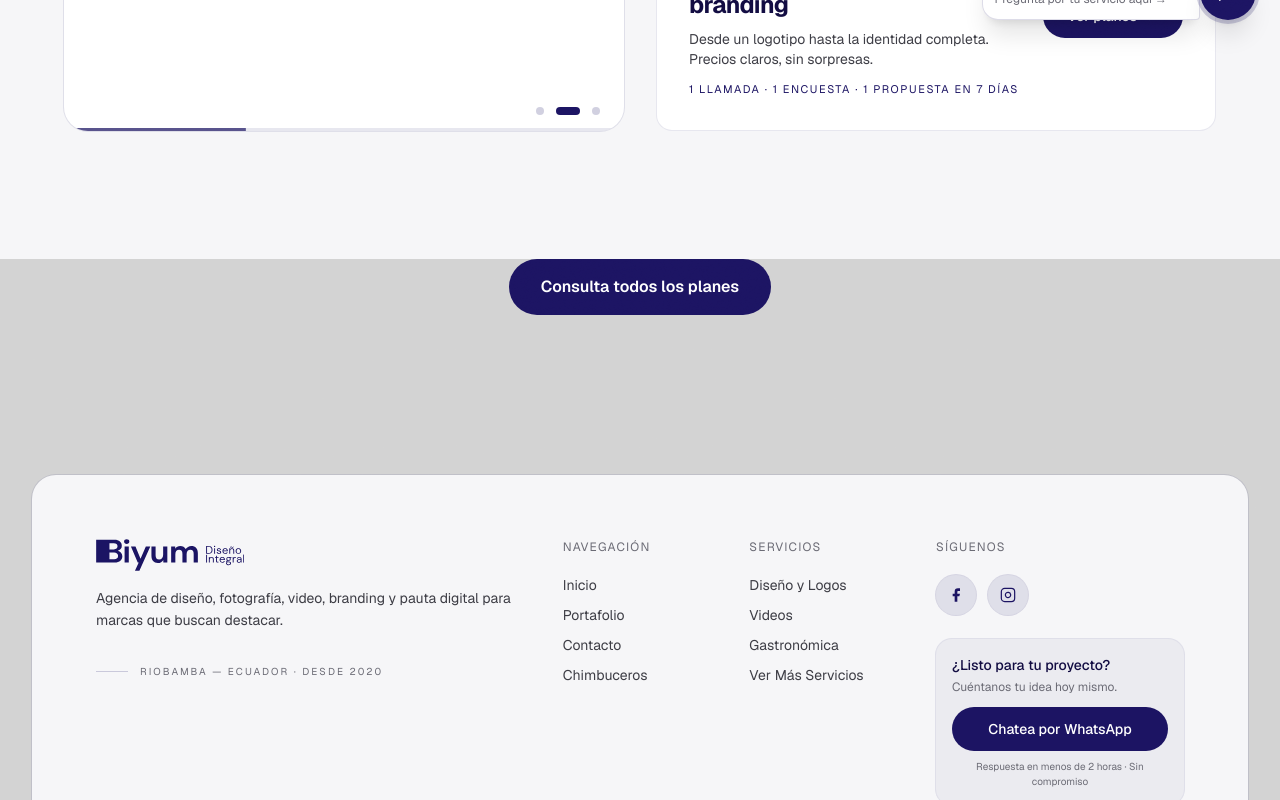
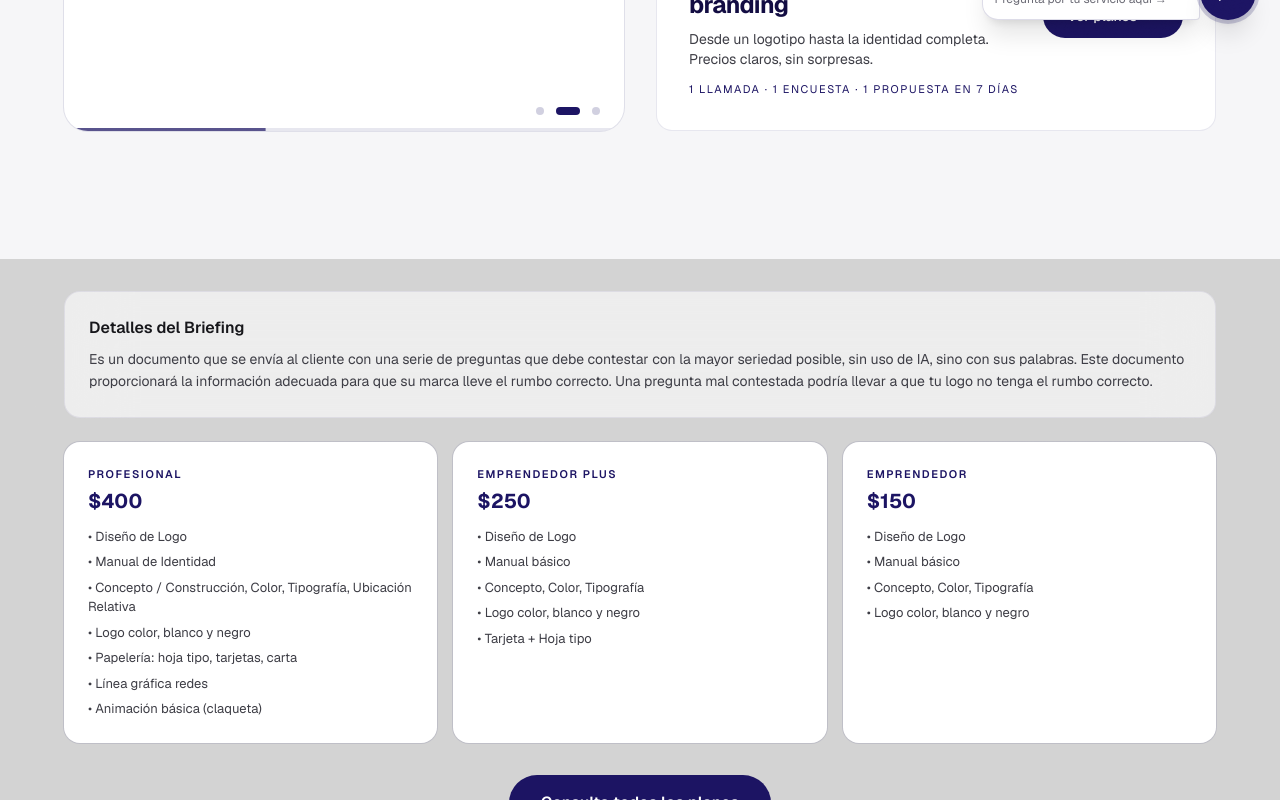
Before and after one commit to alejandrovelozvera-hash/biyum-sitio-web, a Next.js app: page /proceso in a window 1280 px wide. Shown: the part 700-1500 px from the top of the page. Built offline with nearby package versions, Linux system fonts and the light colour scheme.

Commit message:
feat: añade Servicio de Drone  y detalla paquetes Branding con Briefing en modal y /proceso y kb

```diff
--- a/kb/biyum.md
+++ b/kb/biyum.md
@@ -16,8 +16,12 @@ Edita este archivo para entrenar a la IA. Cada servicio, precio o FAQ que añada
 - Ideal: Lanzamientos, redes, ads
 - Nota: El precio depende del proyecto/idea.
 
-### Branding — Desde $250
-- 3 propuestas de logo, Manual básico, Manual completo, Papelería esencial
+### Branding — Paquetes desde $150
+- Previo al diseño se realiza un briefing de trabajo.
+- **Detalles del Briefing:** Es un documento que se envía al cliente con una serie de preguntas que debe contestar con la mayor seriedad posible, sin uso de IA, sino con sus palabras. Este documento proporcionará la información adecuada para que su marca lleve el rumbo correcto. Una pregunta mal contestada podría llevar a que tu logo no tenga el rumbo correcto.
+- **Paquete Profesional — $400:** Diseño de Logo + Manual de Identidad (Concepto/Construcción, Color, Tipografía, Ubicación Relativa, Logo en versiones color/blanco y negro, Papelería: hoja tipo, tarjetas, carta, Línea gráfica redes: portada, posts, historias) + Animación básica del logo (claqueta intro para videos).
+- **Paquete Emprendedor Plus — $250:** Diseño de Logo + Manual básico (Concepto/Construcción, Color, Tipografía, Logo versiones color/blanco y negro, Tarjeta de presentación, Hoja tipo) en digital.
+- **Paquete Emprendedor — $150:** Diseño de Logo + Manual básico (Concepto/Construcción, Color, Tipografía, Logo versiones color/blanco y negro) en digital.
 - Ideal: Emprendimientos, rebranding
 
 ### Social Media o diseño de posts para redes sociales — Planes desde $96 (8 a 12 piezas/mes)
@@ -28,6 +32,9 @@ Edita este archivo para entrenar a la IA. Cada servicio, precio o FAQ que añada
 ### Diseño Web — Desde $200 si es una landing page. El precio incrementa si requieres varias pestañas, enlaces, reservas, compras.
 - Diseño responsive, SEO básico, Entre 10–15 días
 - Ideal: Servicios, reservas.
+
+### Servicio de Drone — Desde $40 por vuelo (dentro de Riobamba)
+- Foto y video aéreo 4K con drone. Ideal para eventos, inmobiliaria y turismo. Precio por vuelo dentro de la ciudad de Riobamba. Fuera de la ciudad se cotiza aparte.
 
 ### Color Grading — Precio según tu metraje
 - Corrección de color, Look cinematográfico, Entrega según metraje
--- a/src/app/proceso/page.tsx
+++ b/src/app/proceso/page.tsx
@@ -17,6 +17,17 @@ export default function ProcesoPage() {
         <Header />
         <div className="pt-20">
           <BrandingProcess />
+          <div className="max-w-[1400px] mx-auto px-6 md:px-16 py-8 space-y-6">
+            <div className="glass rounded-2xl p-6">
+              <h3 className="text-foreground font-semibold mb-2">Detalles del Briefing</h3>
+              <p className="text-secondary text-[14px] leading-relaxed">Es un documento que se envía al cliente con una serie de preguntas que debe contestar con la mayor seriedad posible, sin uso de IA, sino con sus palabras. Este documento proporcionará la información adecuada para que su marca lleve el rumbo correcto. Una pregunta mal contestada podría llevar a que tu logo no tenga el rumbo correcto.</p>
+            </div>
+            <div className="grid md:grid-cols-3 gap-4">
+              <div className="bg-white rounded-2xl ring-1 ring-gold/10 p-6"><p className="text-gold text-[11px] tracking-[0.14em] uppercase font-semibold mb-1">Profesional</p><p className="text-[#1C1463] font-bold text-xl">$400</p><ul className="mt-3 space-y-1.5 text-[13px] text-secondary"><li>• Diseño de Logo</li><li>• Manual de Identidad</li><li>• Concepto / Construcción, Color, Tipografía, Ubicación Relativa</li><li>• Logo color, blanco y negro</li><li>• Papelería: hoja tipo, tarjetas, carta</li><li>• Línea gráfica redes</li><li>• Animación básica (claqueta)</li></ul></div>
+              <div className="bg-white rounded-2xl ring-1 ring-gold/10 p-6"><p className="text-gold text-[11px] tracking-[0.14em] uppercase font-semibold mb-1">Emprendedor Plus</p><p className="text-[#1C1463] font-bold text-xl">$250</p><ul className="mt-3 space-y-1.5 text-[13px] text-secondary"><li>• Diseño de Logo</li><li>• Manual básico</li><li>• Concepto, Color, Tipografía</li><li>• Logo color, blanco y negro</li><li>• Tarjeta + Hoja tipo</li></ul></div>
+              <div className="bg-white rounded-2xl ring-1 ring-gold/10 p-6"><p className="text-gold text-[11px] tracking-[0.14em] uppercase font-semibold mb-1">Emprendedor</p><p className="text-[#1C1463] font-bold text-xl">$150</p><ul className="mt-3 space-y-1.5 text-[13px] text-secondary"><li>• Diseño de Logo</li><li>• Manual básico</li><li>• Concepto, Color, Tipografía</li><li>• Logo color, blanco y negro</li></ul></div>
+            </div>
+          </div>
           <div className="max-w-[1400px] mx-auto px-6 md:px-16 pb-16 flex justify-center">
             <a
               href="https://wa.me/message/N3PW46LKUALOK1?text=Hola%20Biyum,%20quiero%20consultar%20todos%20los%20planes%20de%20branding"
--- a/src/components/ServicesSection.tsx
+++ b/src/components/ServicesSection.tsx
@@ -66,6 +66,15 @@ const services = [
     deliverables: ["Diseño responsive", "SEO básico", "Entrega 10–15 días"],
     ideal: "Servicios, reservas, ventas",
     price: "Desde $300",
+    size: "small" as const,
+  },
+  {
+    kind: "drone",
+    title: "Servicio de Drone",
+    desc: "Foto y video aéreo profesional para tu marca, evento o propiedad.",
+    deliverables: ["Foto y video 4K", "Desde $40 por vuelo", "Dentro de Riobamba"],
+    ideal: "Eventos, inmobiliaria, turismo",
+    price: "Desde $40 por vuelo",
     size: "small" as const,
   },
 ];
@@ -137,6 +146,20 @@ function WebVisual({ size, className }: any) {
   );
 }
 
+function DroneVisual({ size, className }: any) {
+  const reduce = useReducedMotion();
+  return (
+    <svg width={size} height={size} viewBox="0 0 24 24" fill="none" stroke="currentColor" strokeWidth="1.5" strokeLinecap="round" strokeLinejoin="round" className={className}>
+      <circle cx="12" cy="8" r="3" />
+      <path d="M6 12l-2 2M18 12l2 2M8 14l-2 3M16 14l2 3M9 8l-3-2M15 8l3-2" />
+      <motion.circle cx="5" cy="10" r="1" fill="currentColor" animate={reduce ? undefined : { scale: [1, 1.4, 1] }} transition={{ duration: 0.6, repeat: Infinity, delay: 0 }} />
+      <motion.circle cx="19" cy="10" r="1" fill="currentColor" animate={reduce ? undefined : { scale: [1, 1.4, 1] }} transition={{ duration: 0.6, repeat: Infinity, delay: 0.15 }} />
+      <motion.circle cx="7" cy="16" r="1" fill="currentColor" animate={reduce ? undefined : { scale: [1, 1.4, 1] }} transition={{ duration: 0.6, repeat: Infinity, delay: 0.3 }} />
+      <motion.circle cx="17" cy="16" r="1" fill="currentColor" animate={reduce ? undefined : { scale: [1, 1.4, 1] }} transition={{ duration: 0.6, repeat: Infinity, delay: 0.45 }} />
+    </svg>
+  );
+}
+
 function ServiceVisual({ kind, size, className }: { kind: string; size: number; className?: string }) {
   switch (kind) {
     case "camera": return <CameraVisual size={size} className={className} />;
@@ -146,6 +169,7 @@ function ServiceVisual({ kind, size, className }: { kind: string; size: number;
     case "branding": return <BrandingVisual size={size} className={className} />;
     case "social": return <SocialVisual size={size} className={className} />;
     case "web": return <WebVisual size={size} className={className} />;
+    case "drone": return <DroneVisual size={size} className={className} />;
     default: return <Camera size={size} className={className} />;
   }
 }
@@ -280,6 +304,49 @@ export default function ServicesSection() {
               </div>
               <div className="flex-1 overflow-auto [&>section]:!py-8 [&>section]:!bg-section-alt">
                 <BrandingProcess />
+                <div className="px-6 md:px-8 pb-6 space-y-6">
+                  <div className="glass rounded-2xl p-5 md:p-6">
+                    <h4 className="text-foreground font-semibold mb-2">Detalles del Briefing</h4>
+                    <p className="text-secondary text-[13px] leading-relaxed">Es un documento que se envía al cliente con una serie de preguntas que debe contestar con la mayor seriedad posible, sin uso de IA, sino con sus palabras. Este documento proporcionará la información adecuada para que su marca lleve el rumbo correcto. Una pregunta mal contestada podría llevar a que tu logo no tenga el rumbo correcto.</p>
+                  </div>
+                  <div className="grid md:grid-cols-3 gap-4">
+                    <div className="bg-white rounded-2xl ring-1 ring-gold/10 p-5">
+                      <p className="text-gold text-[11px] tracking-[0.14em] uppercase font-semibold mb-1">Profesional</p>
+                      <p className="text-[#1C1463] font-bold text-lg">$400</p>
+                      <ul className="mt-3 space-y-1.5 text-[12px] text-secondary">
+                        <li>• Diseño de Logo</li>
+                        <li>• Manual de Identidad</li>
+                        <li>• Concepto / Construcción, Color, Tipografía, Ubicación Relativa</li>
+                        <li>• Logo color, blanco y negro</li>
+                        <li>• Papelería: hoja tipo, tarjetas, carta</li>
+                        <li>• Línea gráfica redes: portada, posts, historias</li>
+                        <li>• Animación básica (claqueta intro)</li>
+                      </ul>
+                    </div>
+                    <div className="bg-white rounded-2xl ring-1 ring-gold/10 p-5">
+                      <p className="text-gold text-[11px] tracking-[0.14em] uppercase font-semibold mb-1">Emprendedor Plus</p>
+                      <p className="text-[#1C1463] font-bold text-lg">$250</p>
+                      <ul className="mt-3 space-y-1.5 text-[12px] text-secondary">
+                        <li>• Diseño de Logo</li>
+                        <li>• Manual básico</li>
+                        <li>• Concepto / Construcción, Color, Tipografía</li>
+                        <li>• Logo color, blanco y negro</li>
+                        <li>• Tarjeta de presentación + Hoja tipo</li>
+                      </ul>
+                    </div>
+                    <div className="bg-white rounded-2xl ring-1 ring-gold/10 p-5">
+                      <p className="text-gold text-[11px] tracking-[0.14em] uppercase font-semibold mb-1">Emprendedor</p>
+                      <p className="text-[#1C1463] font-bold text-lg">$150</p>
+                      <ul className="mt-3 space-y-1.5 text-[12px] text-secondary">
+                        <li>• Diseño de Logo</li>
+                        <li>• Manual básico</li>
+                        <li>• Concepto / Construcción, Color, Tipografía</li>
+                        <li>• Logo color, blanco y negro</li>
+                      </ul>
+                    </div>
+                  </div>
+                  <p className="text-muted text-[11px]">Previo a cualquier paquete se debe completar el briefing de trabajo.</p>
+                </div>
               </div>
               <div className="sticky bottom-0 bg-section-alt/80 backdrop-blur-xl border-t border-gold/10 px-6 md:px-8 py-4 flex justify-center">
                 <a href="https://wa.me/message/N3PW46LKUALOK1?text=Hola%20Biyum,%20quiero%20consultar%20todos%20los%20planes%20de%20branding" target="_blank" rel="noopener noreferrer" className="inline-flex items-center gap-2 text-sm text-on-gold bg-gold hover:bg-gold-light rounded-full px-7 py-3 font-semibold transition-all hover:scale-[1.02] active:scale-[0.98]">Consulta todos los planes</a>
```
